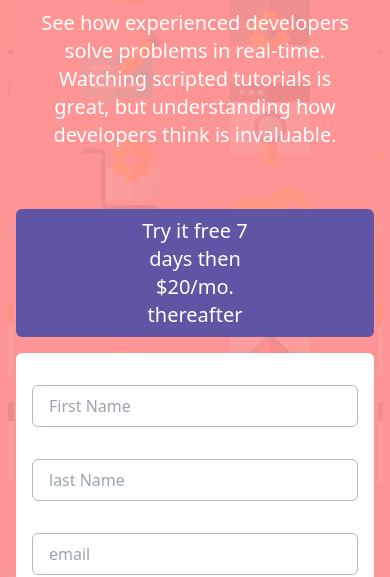
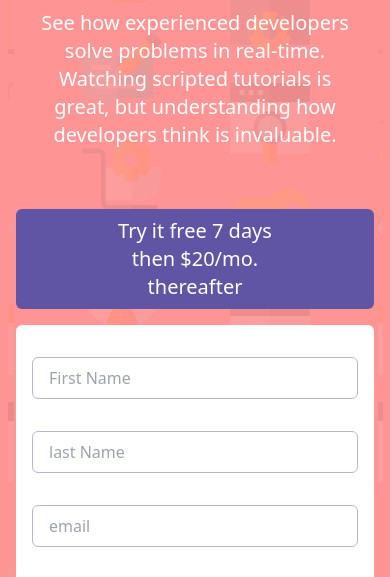
Before and after one commit to Abdul-luh/Intro-component-with-signup-from-master, a website: page index.html in a window 390 px wide. Shown: the part 267-844 px from the top of the page. Drawn offline with Linux system fonts and the light colour scheme.

Commit message:
btn update

```diff
--- a/index.html
+++ b/index.html
@@ -42,7 +42,7 @@
 
 			<div class="section-B">
 				<button
-					class="bg-[#6055a5] rounded-md text-xl text-white py-2 px-28 md:px-10 w-full mb-4">
+					class="bg-[#6055a5] rounded-md text-xl text-white py-2 px-20 md:px-10 w-full mb-4">
 					<span class="font-medium"> Try it free 7 days</span> then $20/mo.
 					thereafter
 				</button>
```
